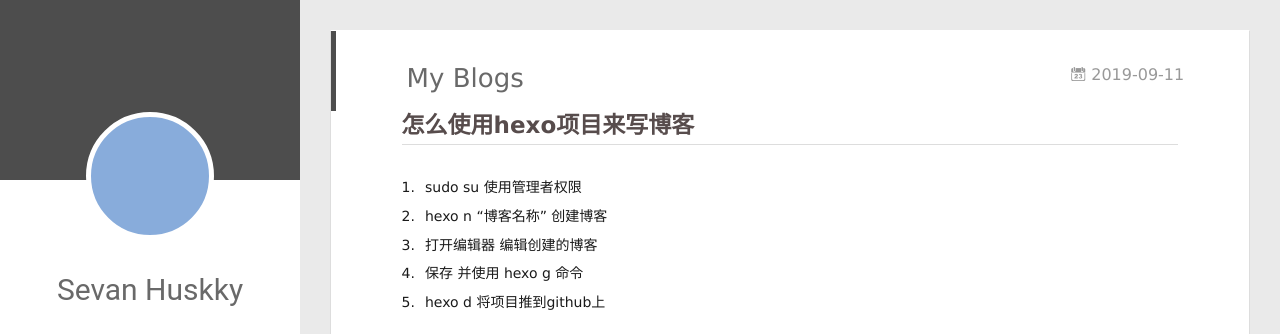
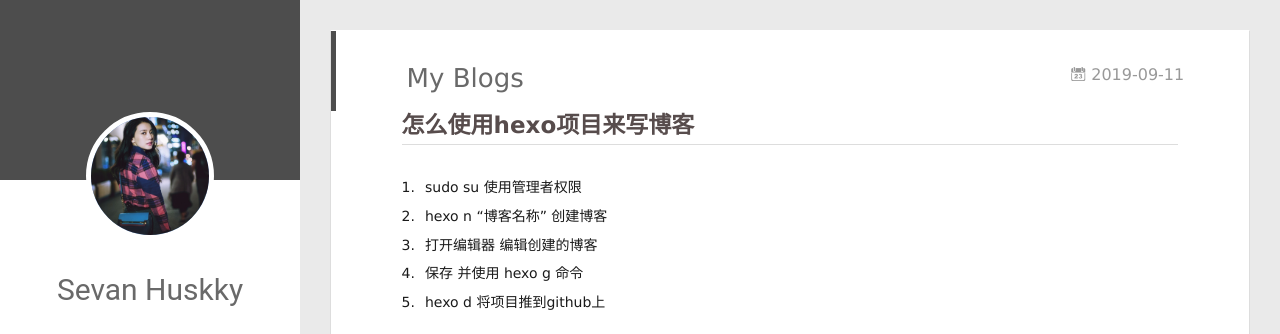
Before and after one commit to HuskkyQ/HuskkyQ.spare, a plain HTML site: page 2019/09/11/My-Blogs/index.html in a window 1280 px wide. Shown: the top 334 px of the page. Drawn offline with Linux system fonts and the light colour scheme; no server answers.

Commit message:
Site updated: 2019-09-11 23:47:34

```diff
--- a/2019/09/11/My-Blogs/index.html
+++ b/2019/09/11/My-Blogs/index.html
@@ -47,7 +47,7 @@
 <div class="intrude-less">
 	<header id="header" class="inner">
 		<a href="/" class="profilepic">
-			<img src="" class="js-avatar">
+			<img src="/img/gyy.JPG" class="js-avatar">
 		</a>
 		<hgroup>
 		  <h1 class="header-author"><a href="/">Sevan Huskky</a></h1>
@@ -105,7 +105,7 @@
 	<div class="intrude-less">
 		<header id="header" class="inner">
 			<div class="profilepic">
-				<img src="" class="js-avatar">
+				<img src="/img/gyy.JPG" class="js-avatar">
 			</div>
 			<hgroup>
 			  <h1 class="header-author js-header-author">Sevan Huskky</h1>
```
Also changed, not shown: 2019/09/11/hello-world/index.html (+2 -2 lines), 2019/09/11/我的第一篇博客/index.html (+2 -2 lines), archives/2019/09/index.html (+2 -2 lines), archives/2019/index.html (+2 -2 lines), archives/index.html (+2 -2 lines), index.html (+2 -2 lines), img/gyy.JPG (added).
